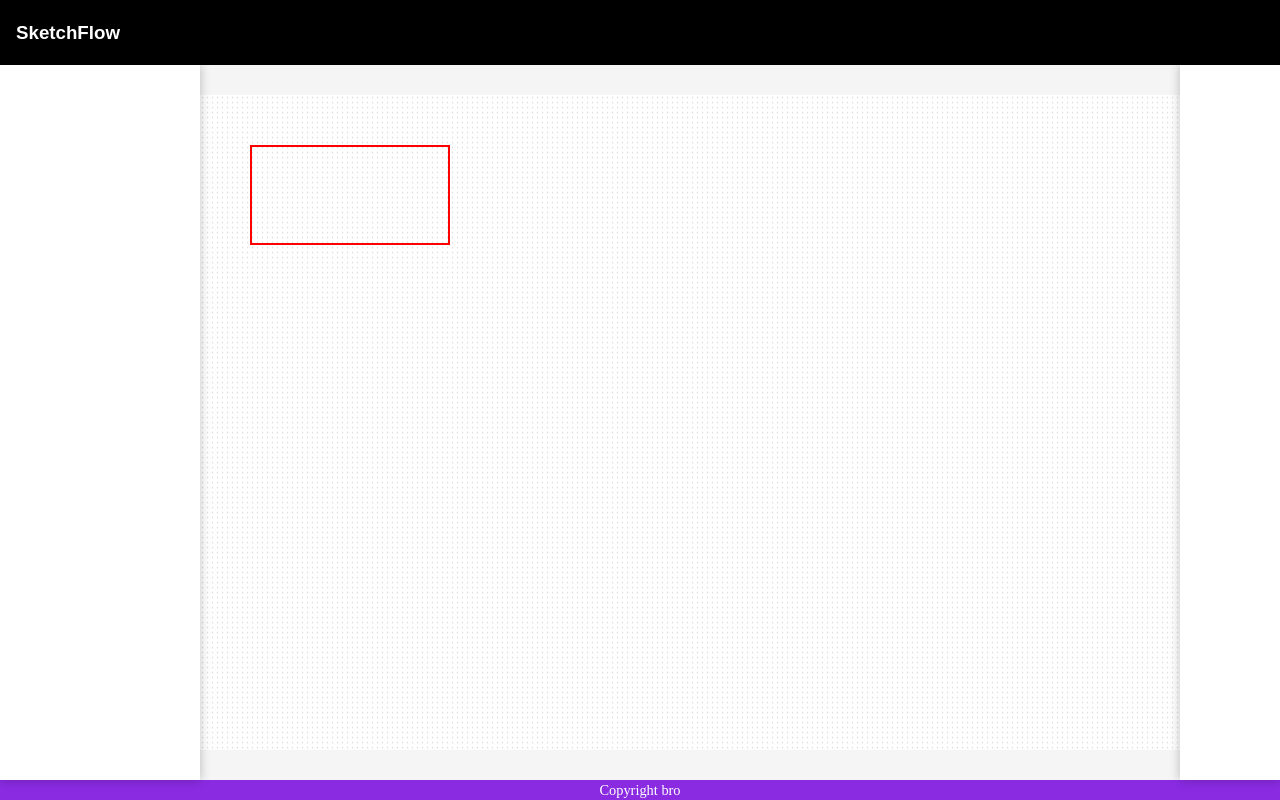
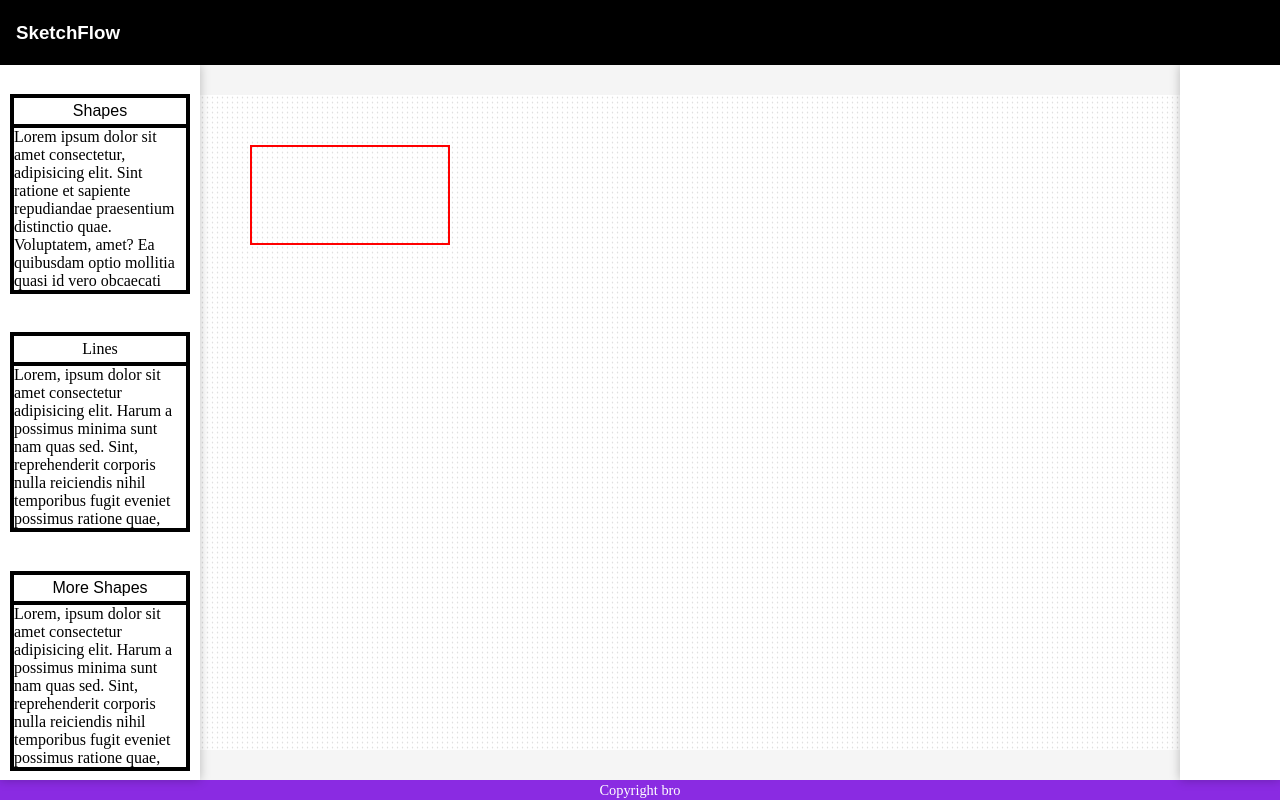
Before and after one commit to SivaPA08/Sketchflow, a React (Vite) app: page / in a window 1280 px wide. Built offline with nearby package versions, Linux system fonts and the light colour scheme.

Commit message:
leftside components added

```diff
--- a/src/App.css
+++ b/src/App.css
@@ -27,7 +27,6 @@
     grid-area: leftbar;
     background: #fff;
     box-shadow: 0 0 10px rgba(0,0,0,0.25);
-
     position: relative;
     z-index: 2;
   }
--- a/src/App.tsx
+++ b/src/App.tsx
@@ -1,4 +1,5 @@
 import "./App.css";
+import "./styles/shapes.css"
 import Rectangle from "./comp/Rectangle";
 export default function App() {
   return (
@@ -8,7 +9,32 @@ export default function App() {
       </header>
 
       <aside className="leftbar">
-        {/* left-sidebar content */}
+        <div className="mainleft">
+        <div className="shapes">
+          <div className="title">
+            <p>Shapes</p>
+          </div>
+          <div className="contents">Lorem ipsum dolor sit amet consectetur, adipisicing elit. Sint ratione et sapiente repudiandae praesentium distinctio quae. Voluptatem, amet? Ea quibusdam optio mollitia quasi id vero obcaecati corporis earum culpa consequatur?</div>
+        </div>
+
+        <div className="lines">
+          <div className="title">
+            <p>Lines</p>
+          </div>
+          <div className="contents">
+            Lorem, ipsum dolor sit amet consectetur adipisicing elit. Harum a possimus minima sunt nam quas sed. Sint, reprehenderit corporis nulla reiciendis nihil temporibus fugit eveniet possimus ratione quae, rem aut.
+          </div>
+        </div>
+
+        <div className="moreshapes">
+          <div className="title">
+            <p>More Shapes</p>
+          </div>
+          <div className="contents">
+            Lorem, ipsum dolor sit amet consectetur adipisicing elit. Harum a possimus minima sunt nam quas sed. Sint, reprehenderit corporis nulla reiciendis nihil temporibus fugit eveniet possimus ratione quae, rem aut.
+          </div>
+        </div>
+        </div>
       </aside>
 
       <main className="board">
--- /dev/null
+++ b/src/styles/shapes.css
@@ -0,0 +1,111 @@
+.mainleft{
+    width: 100%;
+    height: 100%;
+    display: grid;
+    grid-template-rows: 1fr 1fri 1fr;
+    grid-template-columns: 100%;
+    grid-template-areas:
+    "shapes"
+    "lines"
+    "moreshapes"
+    ;
+    place-items: center;
+    overflow: none;
+    overflow-y: scroll;
+    scroll-behavior: smooth;
+
+}
+
+.shapes{
+    grid-area: shapes;
+    width: 90%;
+    height: 200px;
+    background-color: rgb(255, 255, 255);
+    margin-top: 20px;
+    border: 2px solid black;
+
+}
+.shapes .title{
+    width: 100%;
+    height: 30px;
+    color: rgb(0, 0, 0);
+    border: 2px solid black;
+    display: flex;
+    justify-content: center;
+    align-items: center;
+}
+.shapes .title p{
+    font-family: Arial, Helvetica, sans-serif;
+}
+.shapes .contents{
+    width: 100%;
+    height: calc(100% - 30px);
+    border: 2px solid black;
+    overflow: none;
+    overflow-y: auto;
+    scrollbar-width: 10px;
+    scroll-behavior: smooth;
+}
+
+.lines{
+    grid-area: lines;
+    width: 90%;
+    height: 200px;
+    background-color: rgb(255, 255, 255);
+    margin-top: 20px;
+    border: 2px solid black;
+
+}
+.lines .title{
+    width: 100%;
+    height: 30px;
+    color: rgb(0, 0, 0);
+    border: 2px solid black;
+    display: flex;
+    justify-content: center;
+    align-items: center;
+}
+.lines.title p{
+    font-family: Arial, Helvetica, sans-serif;
+}
+.lines .contents{
+    width: 100%;
+    height: calc(100% - 30px);
+    border: 2px solid black;
+    overflow: none;
+    overflow-y: auto;
+    scrollbar-width: 10px;
+    scroll-behavior: smooth;
+}
+
+
+.moreshapes{
+    grid-area: moreshapes;
+    width: 90%;
+    height: 200px;
+    background-color: rgb(255, 255, 255);
+    margin-top: 20px;
+    border: 2px solid black;
+
+}
+.moreshapes .title{
+    width: 100%;
+    height: 30px;
+    color: rgb(0, 0, 0);
+    border: 2px solid black;
+    display: flex;
+    justify-content: center;
+    align-items: center;
+}
+.moreshapes .title p{
+    font-family: Arial, Helvetica, sans-serif;
+}
+.moreshapes .contents{
+    width: 100%;
+    height: calc(100% - 30px);
+    border: 2px solid black;
+    overflow: none;
+    overflow-y: auto;
+    scrollbar-width: 10px;
+    scroll-behavior: smooth;
+}
```
